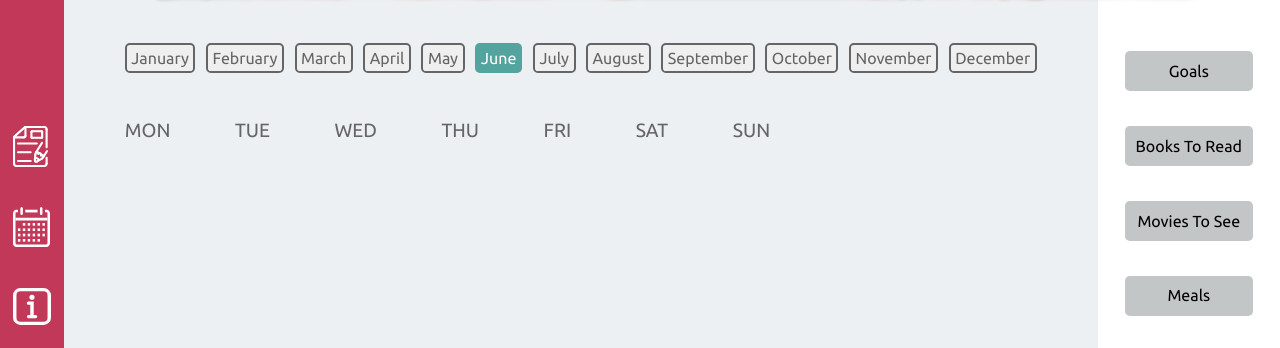
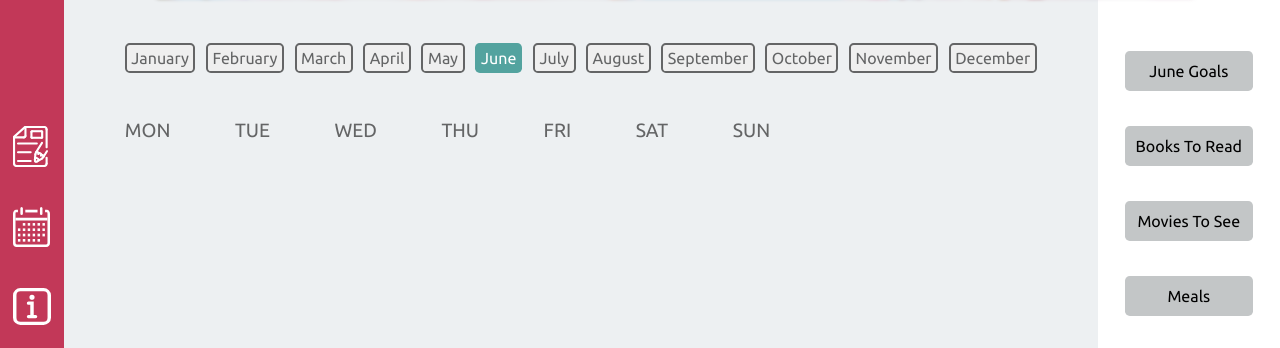
Before and after one commit to Parisa7422/planner, a React (Create React App) app in the folder client/: page / in a window 1280 px wide. Shown: the part 178-526 px from the top of the page. Built offline with nearby package versions, Linux system fonts and the light colour scheme; sample sign-in values are in the browser's storage.

Commit message:
Add sidebar goal items

```diff
--- a/client/src/assets/wrappers/SideBar.js
+++ b/client/src/assets/wrappers/SideBar.js
@@ -22,6 +22,7 @@ const Wrapper = styled.div`
     margin: auto;
     padding: 10% 0 45%;
     width: 70%;
+    position: relative;
   }
 `;
 
--- /dev/null
+++ b/client/src/components/InputGoals.js
@@ -0,0 +1,19 @@
+import { useState } from "react";
+
+const InputGoals = () => {
+  const [isExpanded, setExpanded] = useState(false);
+  const handleClick = () => {
+    setExpanded(true);
+  };
+  return (
+    <div>
+      <textarea
+        onClick={handleClick}
+        className="goals-textarea"
+        placeholder="add new goal"
+        rows={isExpanded ? 3 : 1}
+      />
+    </div>
+  );
+};
+export default InputGoals;
--- a/client/src/components/RightSideBar.js
+++ b/client/src/components/RightSideBar.js
@@ -2,11 +2,17 @@ import Wrapper from "../assets/wrappers/SideBar";
 import SidebarItem from "./SidebarItem";
 
 const RightSideBar = () => {
+  const getMonth = () => {
+    const today = new Date();
+    return today.toLocaleString("en-us", { month: "long" });
+  };
+
+  const month = getMonth();
   return (
     <Wrapper>
       <div className="profile"></div>
       <div className="sidebar-items">
-        <SidebarItem name="goals" />
+        <SidebarItem name={month + " goals"} />
         <SidebarItem name="books to read" />
         <SidebarItem name="movies to see" />
         <SidebarItem name="meals" />
--- a/client/src/components/SidebarItem.js
+++ b/client/src/components/SidebarItem.js
@@ -1,4 +1,20 @@
+import { useState } from "react";
+import InputGoals from "./InputGoals";
+
 const SidebarItem = (props) => {
-  return <button className="sidebar-btn">{props.name}</button>;
+  const [isOpen, setIsOpen] = useState(false);
+  const handleClick = () => {
+    setIsOpen(true);
+  };
+
+  return (
+    <div
+      onClick={handleClick}
+      className={`sidebar-btn sidebar-btn${isOpen && "-select"}`}
+    >
+      {props.name}
+      {isOpen && <InputGoals />}
+    </div>
+  );
 };
 export default SidebarItem;
--- a/client/src/index.css
+++ b/client/src/index.css
@@ -159,7 +159,28 @@ form {
   border-radius: var(--borderRadius);
   text-transform: capitalize;
   cursor: pointer;
+  z-index: 0;
+  text-align: center;
+  line-height: 2.5;
 }
+
+.sidebar-btn-select {
+  height: 80%;
+  position: absolute;
+  z-index: 2;
+  background-color: var(--grey-100);
+  color: var(--btn-green);
+}
+
+.goals-textarea {
+  width: 80%;
+  border: none;
+  padding: 4px;
+  outline: none;
+  resize: none;
+}
+
+
 
 /* Month button */
 .month-buttons {
```
